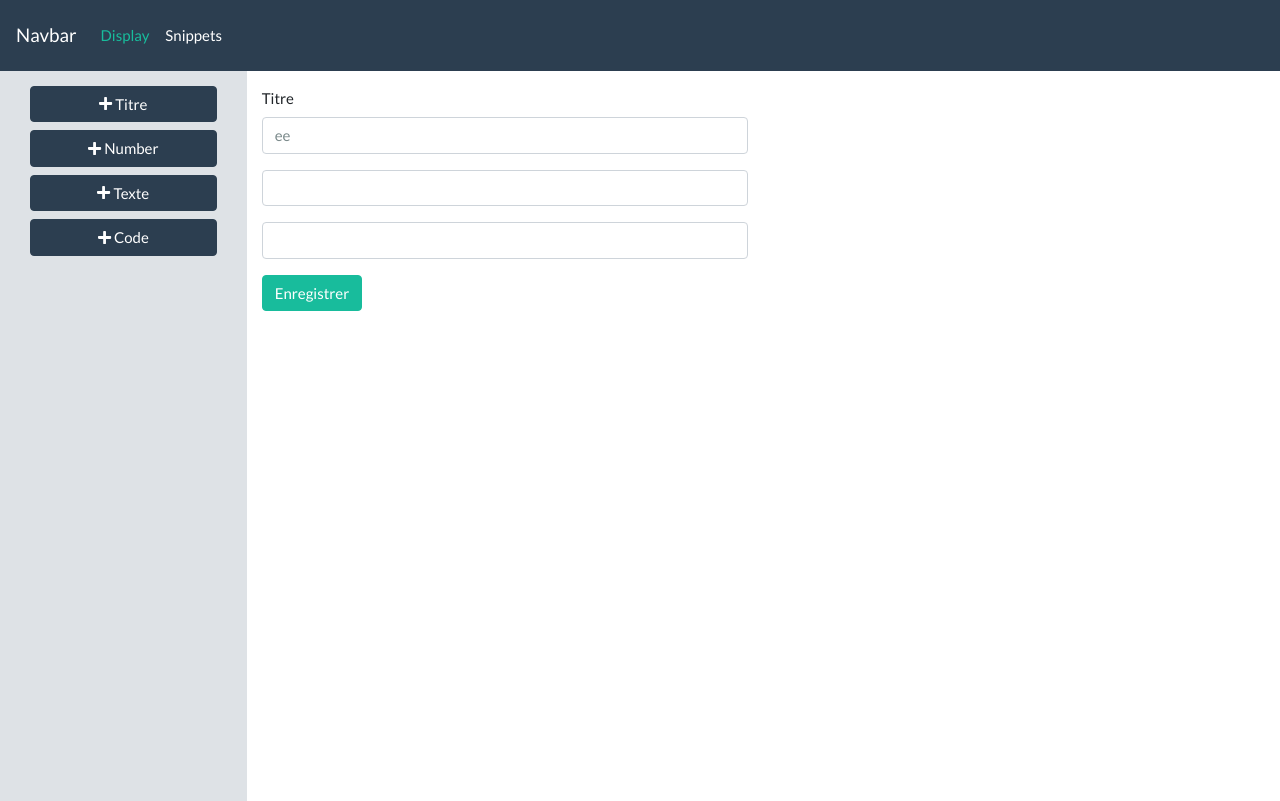
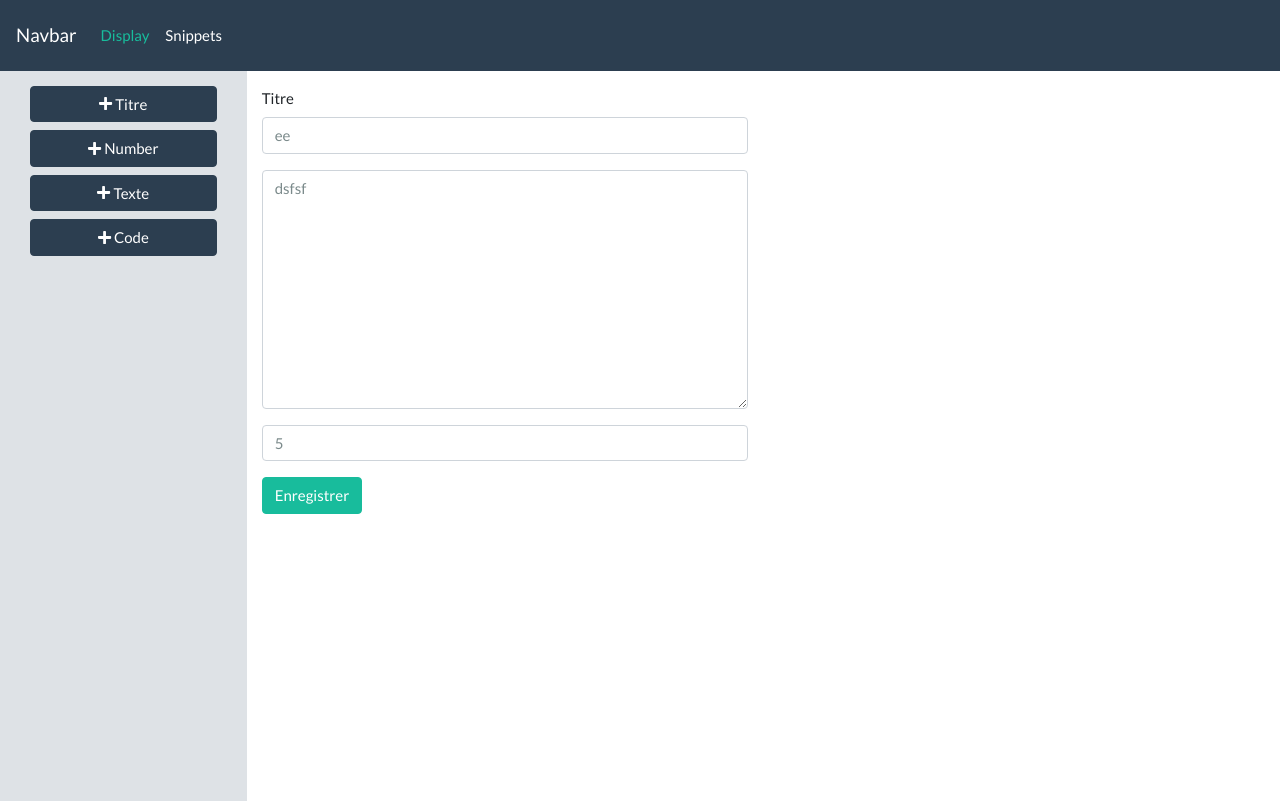
Before and after one commit to Mehdi-Zouaoui/Doc, an Angular app: page /display/edit in a window 1280 px wide. Built offline with nearby package versions, Linux system fonts and the light colour scheme.

Commit message:
add content work

```diff
--- a/src/app/display/edit/edit.component.html
+++ b/src/app/display/edit/edit.component.html
@@ -1,9 +1,9 @@
 <div class="wrapper">
   <div class="sidebar">
     <div class="col-12 text-right">
-      <button class="btn btn-primary btn-block" (click)="addField('text')"><fa-icon [icon]="faPlus"></fa-icon> Titre</button>
+      <button class="btn btn-primary btn-block" (click)="addField('title')"><fa-icon [icon]="faPlus"></fa-icon> Titre</button>
       <button class="btn btn-primary btn-block" (click)="addField('number')"><fa-icon [icon]="faPlus"></fa-icon> Number</button>
-      <button class="btn btn-primary btn-block" (click)="addField('textarea')"><fa-icon [icon]="faPlus"></fa-icon> Texte</button>
+      <button class="btn btn-primary btn-block" (click)="addField('text')"><fa-icon [icon]="faPlus"></fa-icon> Texte</button>
       <button class="btn btn-primary btn-block" (click)="addField('code')"><fa-icon [icon]="faPlus"></fa-icon> Code</button>
     </div>
   </div>
@@ -19,8 +19,12 @@
           </div>
 
           <div id="content" class="form-group" formArrayName="body">
-            <div class="form-group" *ngFor="let field of displayForm.get('body').controls;index as i">
-              <input type="{{field.value.type}}" class="form-control">
+            <div class="form-group" [formGroupName]="i" *ngFor="let field of displayForm.controls.body.controls ;index as i">
+              <div [ngSwitch]="field.value.type">
+                <textarea class="form-control" *ngSwitchCase="'text'" name="content" cols="30" rows="10" formControlName="content"></textarea>
+                <textarea class="form-control" *ngSwitchCase="'code'" name="content" cols="30" rows="10" formControlName="content"></textarea>
+                <input *ngSwitchDefault type="{{field.value.type}}" class="form-control" formControlName="content">
+              </div>
             </div>
           </div>
           <button class="btn btn-success">Enregistrer</button>
--- a/src/app/display/edit/edit.component.ts
+++ b/src/app/display/edit/edit.component.ts
@@ -1,8 +1,9 @@
 import { Component, OnInit } from '@angular/core';
 import { faPlus } from '@fortawesome/free-solid-svg-icons';
-import {FormArray, FormBuilder, FormControl, FormGroup} from '@angular/forms';
+import {FormArray, FormBuilder, FormControl, FormGroup, Validators} from '@angular/forms';
 import {DisplayService} from '../../services/display.service';
 import {DisplayModel} from '../../models/display/Display.model';
+import {Router} from '@angular/router';
 
 @Component({
   selector: 'app-edit',
@@ -12,13 +13,31 @@ export class EditComponent implements OnInit {
   faPlus = faPlus;
   displayForm: FormGroup;
   body: FormArray;
+  contents : Array<any>;
+
 
   constructor(
     private fb: FormBuilder,
     private displayService: DisplayService,
+    private router:Router
   ) {}
 
   ngOnInit() {
+    this.contents = [
+      {
+        content: 'dsfsf',
+        type: 'text',
+        id: 0,
+        index: 0
+      },
+      {
+        content: 5,
+        type: 'number',
+        id: 1,
+        index: 1
+      }
+    ];
+    console.log(this.contents);
     this.initForm();
   }
 
@@ -26,22 +45,44 @@ export class EditComponent implements OnInit {
     this.displayForm = this.fb.group({
       title: 'ee',
       body: this.fb.array(
-        [
-          this.fb.control({type: 'text', content: 'dsfsf', id: 0}),
-          this.fb.control({type: 'number', content: 5, id: 1}),
-        ]
-      )
+        this.contents.map(elem => this.addContents(elem)))
+    });
+  }
+
+  addContents(control) : FormGroup {
+    return this.fb.group({
+      content: this.fb.control([control.content]),
+      type: [control.type,[Validators.required]],
+      id: [control.id,[Validators.required]],
+      index: [control.index,[Validators.required]]
     });
   }
 
 
-  addField(type): void {
-    const add = new FormControl({content: '', type});
+  addField(type): FormGroup {
+    const add = this.fb.group({
+      content: type === 'code' ? 'code' : (type === 'title' ? 'Bienvenue' : 3),
+      type,
+      // @ts-ignore
+      id: this.displayForm.controls.body.controls.length,
+      // @ts-ignore
+      index: this.displayForm.controls.body.controls.length
+    });
     this.body = this.displayForm.get('body') as FormArray;
     this.body.push(add);
+
+    return;
   }
 
-    onSubmit() {
+  onSubmit() {
     console.log(this.displayForm.value);
-    }
+    const formValue = this.displayForm.value;
+    const entry = new DisplayModel(
+      formValue['title'],
+      formValue['title'],
+      formValue['body']
+    );
+    this.displayService.addContent(entry);
+    this.router.navigate(['/display']);
   }
+}
```
